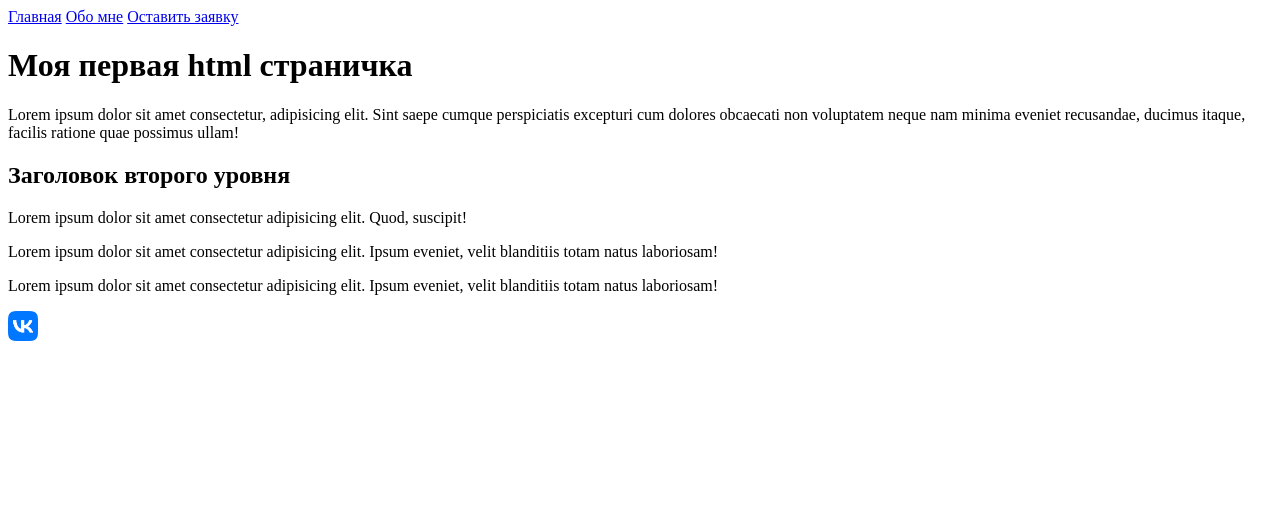
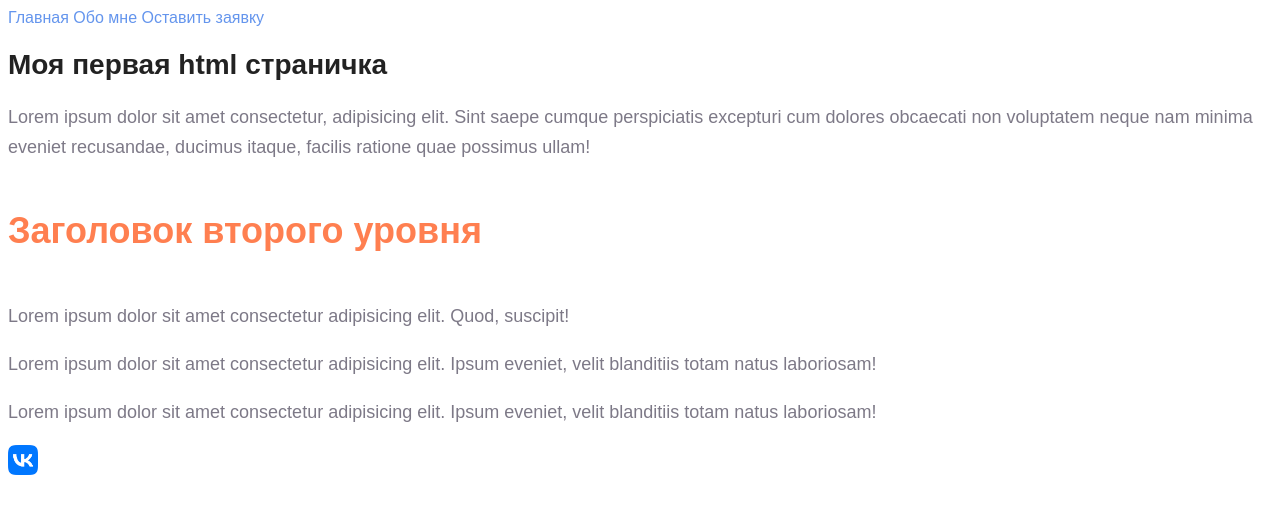
Before and after one commit to Chernigovskaya/html_course, a plain HTML site: page sem1_html/index.html in a window 1280 px wide. Drawn offline with Linux system fonts and the light colour scheme.

Commit message:
seminar2

```diff
--- a/sem1_html/index.html
+++ b/sem1_html/index.html
@@ -4,17 +4,18 @@
     <meta charset="UTF-8">
     <meta name="viewport" content="width=device-width, initial-scale=1.0">
     <title>Главная</title>
+    <link rel="stylesheet" href="style.css">
 </head>
 <body>
-    <a href="index.html">Главная</a>
-    <a href="info/about.html">Обо мне</a>
-    <a href="forms.html">Оставить заявку</a>
-    <h1>Моя первая html страничка</h1>
-    <p>Lorem ipsum dolor sit amet consectetur, adipisicing elit. Sint saepe cumque perspiciatis excepturi cum dolores obcaecati non voluptatem neque nam minima eveniet recusandae, ducimus itaque, facilis ratione quae possimus ullam!</p>
-    <h2>Заголовок второго уровня</h2>
-    <p>Lorem ipsum dolor sit amet consectetur adipisicing elit. Quod, suscipit!</p>
-    <p>Lorem ipsum dolor sit amet consectetur adipisicing elit. Ipsum eveniet, velit blanditiis totam natus laboriosam!</p>
-    <p>Lorem ipsum dolor sit amet consectetur adipisicing elit. Ipsum eveniet, velit blanditiis totam natus laboriosam!</p>
+    <a class="link_nemu" href="index.html">Главная</a>
+    <a class="link_nemu" href="info/about.html">Обо мне</a>
+    <a class="link_nemu" href="forms.html">Оставить заявку</a>
+    <h1 class="heading">Моя первая html страничка</h1>
+    <p class="text">Lorem ipsum dolor sit amet consectetur, adipisicing elit. Sint saepe cumque perspiciatis excepturi cum dolores obcaecati non voluptatem neque nam minima eveniet recusandae, ducimus itaque, facilis ratione quae possimus ullam!</p>
+    <h2 class="subtitle">Заголовок второго уровня</h2>
+    <p class="text">Lorem ipsum dolor sit amet consectetur adipisicing elit. Quod, suscipit!</p>
+    <p class="text">Lorem ipsum dolor sit amet consectetur adipisicing elit. Ipsum eveniet, velit blanditiis totam natus laboriosam!</p>
+    <p class="text">Lorem ipsum dolor sit amet consectetur adipisicing elit. Ipsum eveniet, velit blanditiis totam natus laboriosam!</p>
 
     <a href="https://m.vk.com/">
         <img src="img/vk.png" width="30px" alt="иконка ВК">
--- /dev/null
+++ b/sem1_html/style.css
@@ -0,0 +1,53 @@
+body {
+    font-family: sans-serif;
+}
+a {
+    text-decoration: none;
+}
+
+.link_nemu {
+    color: cornflowerblue;
+    font-size: 16px;
+    line-height: 20px;
+}
+.heading {
+    color: #222222;
+    font-size: 28px;
+    line-height: 36px;
+    font-weight: bold;
+
+}
+.text {
+    font-style: normal;
+    font-weight: 300;
+    font-size: 18px;
+    line-height: 30px;
+    color: #7D7987;
+}
+.subtitle {
+    color: coral;
+    font-style: normal;
+    font-weight: 700;
+    font-size: 36px;
+    line-height: 80px;
+}
+.my_img {
+    border-radius: 10px;
+}
+.input_info {
+    width: 200px;
+    height: 30px;
+    outline: none;
+    border: 1px solid #ccc;
+    border-radius: 15px;
+    font-size: 14px;
+    line-height: 30px;
+    font-family: sans-serif;
+}
+.input_button {
+    width: 100px;
+    height: 30px;
+    font-size: 14px;
+    border: 1px solid #ccc;
+    border-radius: 10px;
+}
```
Also changed, not shown: sem1_html/forms.html (+9 -8 lines), sem1_html/info/about.html (+7 -6 lines).
